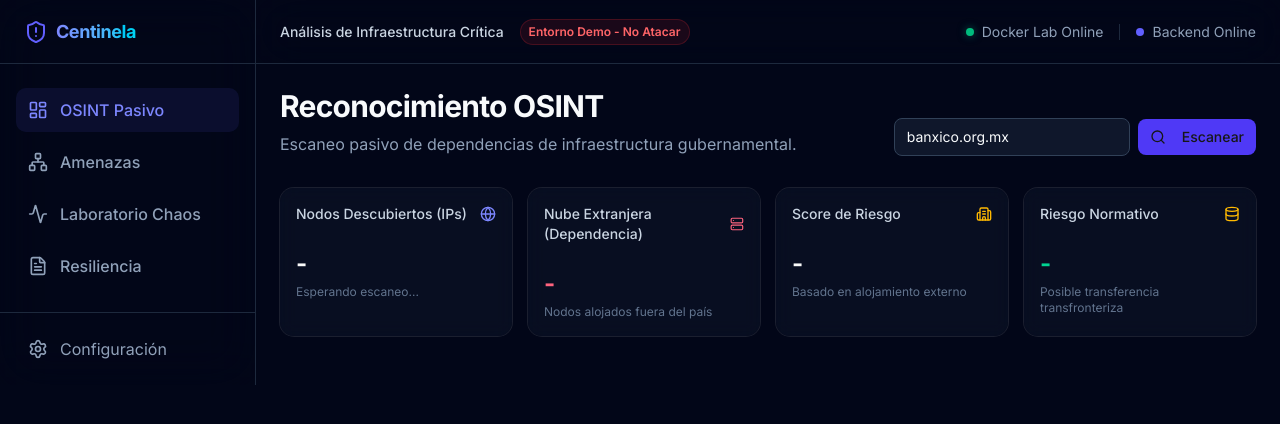
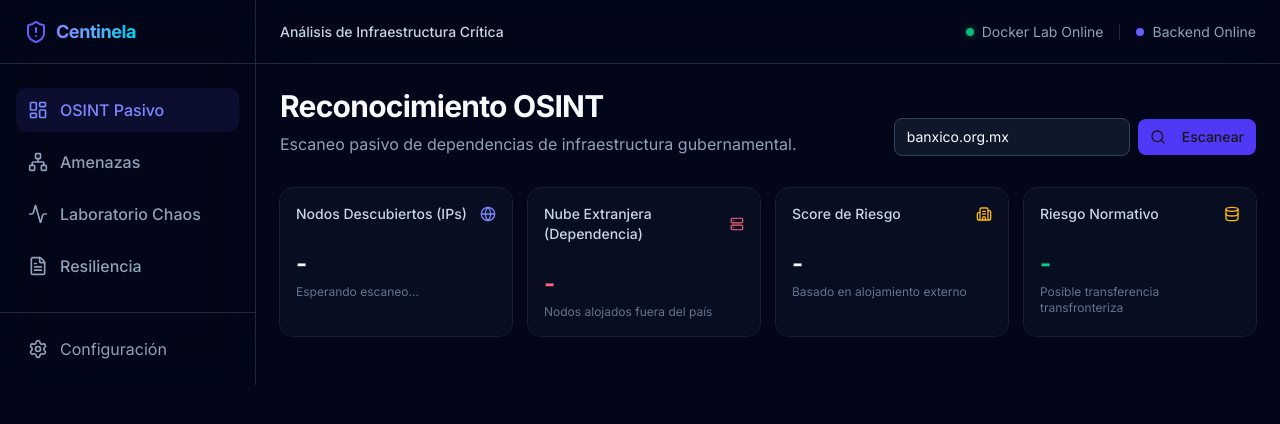
Before and after one commit to kaisaenz/AI_Security_Yais, a Next.js app in the folder web/frontend/: page / in a window 1280 px wide. Shown: the top 424 px of the page. Built offline with nearby package versions, Linux system fonts and the light colour scheme.

Commit message:
style: remove demo badge from topbar

```diff
--- a/web/frontend/src/components/layout/Topbar.tsx
+++ b/web/frontend/src/components/layout/Topbar.tsx
@@ -3,9 +3,6 @@ export function Topbar() {
     <header className="h-16 border-b border-slate-800 bg-slate-950/50 backdrop-blur-xl flex items-center justify-between px-6 z-10 sticky top-0">
       <div className="flex items-center gap-4">
         <h2 className="text-sm font-medium text-slate-300">Análisis de Infraestructura Crítica</h2>
-        <span className="px-2 py-1 rounded-full bg-red-500/10 text-red-400 text-xs font-semibold border border-red-500/20">
-          Entorno Demo - No Atacar
-        </span>
       </div>
       <div className="flex items-center gap-4 text-sm text-slate-400">
         <div className="flex items-center gap-2">
```
